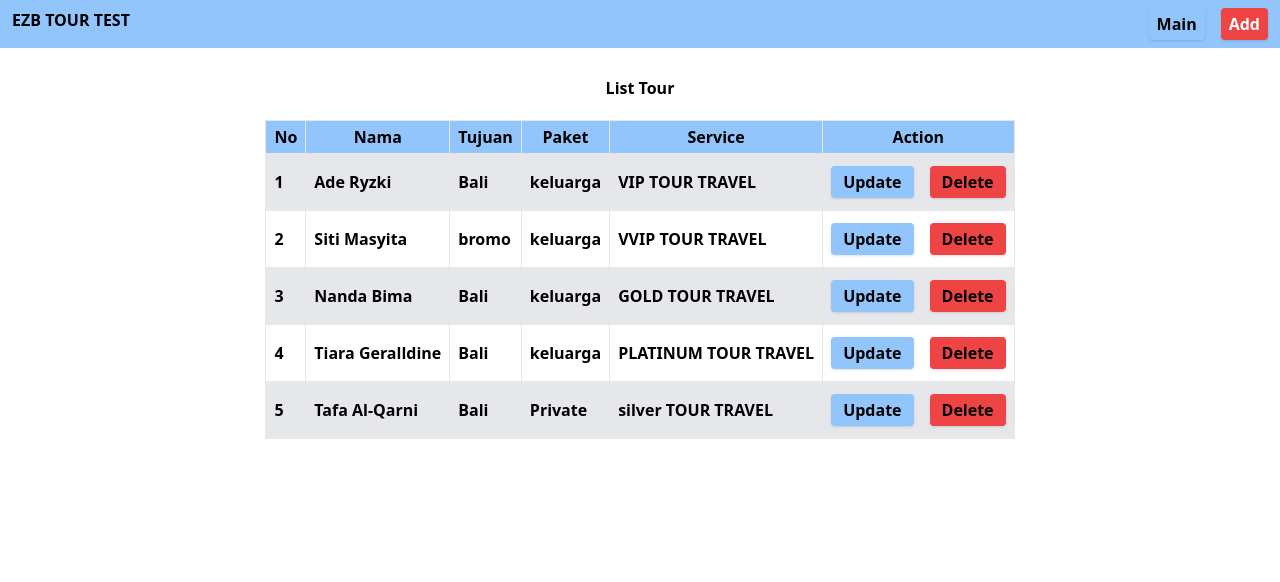
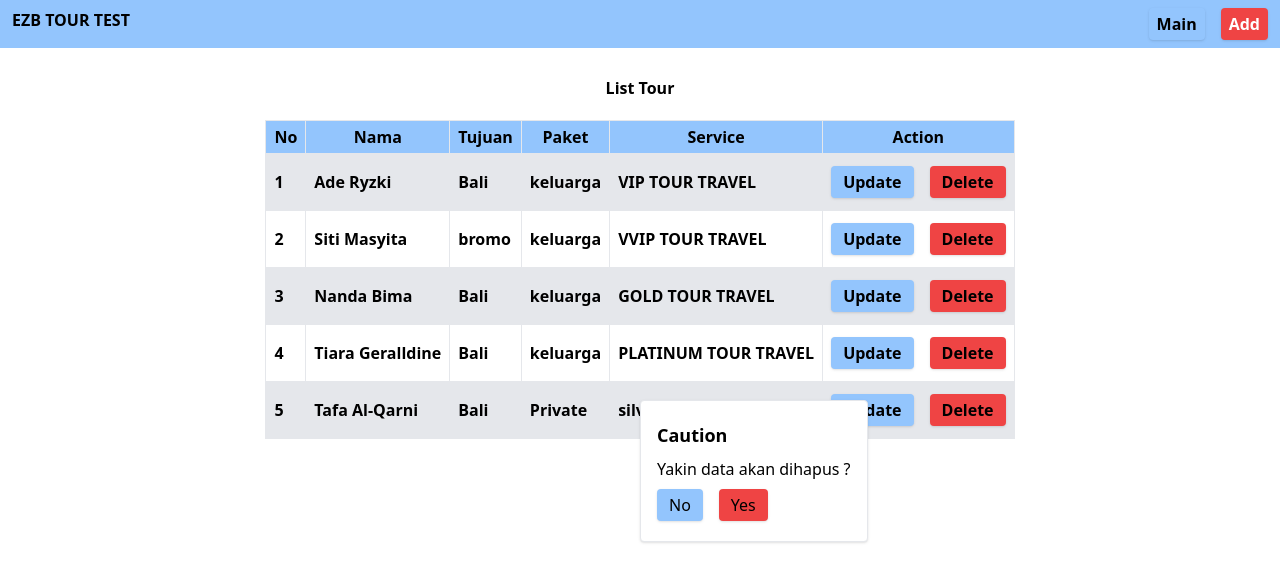
Before and after one commit to ade-ryzki/test-ezb, a Vue app: page / in a window 1280 px wide. Shown: the top 582 px of the page. Built offline with nearby package versions, Linux system fonts and the light colour scheme.

Commit message:
add notif alert

```diff
--- a/src/components/ShowMains.vue
+++ b/src/components/ShowMains.vue
@@ -19,13 +19,23 @@
                 <td-table>{{main.paket}}</td-table>
                 <td-table>{{main.service}}</td-table>
                 <td-table>
-                    <button class="bg-blue-300 px-3 py-1 rounded shadow  hover:bg-blue-500">Update</button>
+                    <blue-button>Update</blue-button>
                     <span class="mx-2"></span>
-                    <button class="bg-red-500 px-3 py-1 rounded shadow  hover:bg-red-700">Delete</button>
+                    <red-button>Delete</red-button>
                 </td-table>
             </tr>
         </tbody>
     </table>
+    <!-- alert notif -->
+    <confirm-dialog>
+        <template v-slot:title>Caution</template>
+        <template v-slot:message>Yakin data akan dihapus ?</template>
+        <template v-slot:button >
+            <blue-button>No</blue-button>
+            <span class="mx-2"></span>
+            <red-button>Yes</red-button>
+        </template>
+    </confirm-dialog>
 </template>
 
 <script>
--- /dev/null
+++ b/src/components/UI/BlueButton.vue
@@ -0,0 +1,3 @@
+<template>
+    <button class="bg-blue-300 px-3 py-1 rounded shadow  hover:bg-blue-500"><slot></slot></button>
+</template>
--- /dev/null
+++ b/src/components/UI/ConfirmDialog.vue
@@ -0,0 +1,7 @@
+<template>
+        <div id="dialog" class="absolute bg-white border w-fit shadow rounded px-4 py-3 top-1/2 left-1/2">
+        <h3 class="font-bold text-lg my-2"><slot name="title"></slot></h3>
+        <div id="dialog-message" class="my-2"><slot name="message"></slot></div>
+        <div id="dialog-button" class="my-2"><slot name="button"></slot></div>
+    </div>
+</template>
--- /dev/null
+++ b/src/components/UI/RedButton.vue
@@ -0,0 +1,3 @@
+<template>
+    <button class="bg-red-500 px-3 py-1 rounded shadow  hover:bg-red-700"><slot></slot></button>
+</template>
```
Also changed, not shown: src/main.js (+6 -1 lines).
